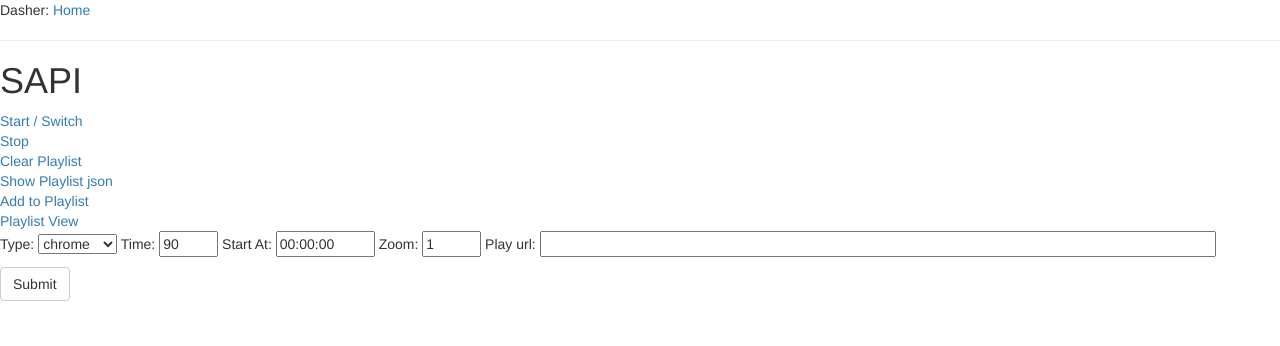
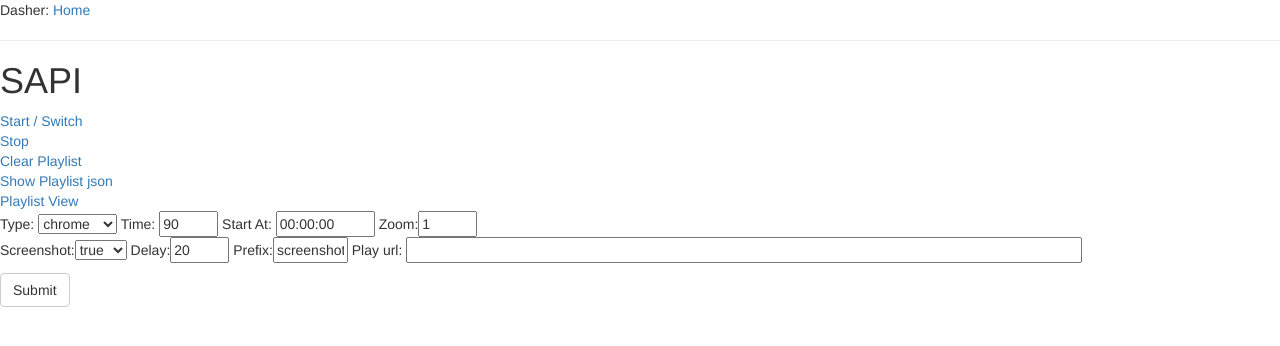
Before and after one commit to jakobant/dasher, a Flask app: page /playlist_view in a window 1280 px wide. Shown: the top 346 px of the page. Run offline with Flask 2, Linux system fonts and the light colour scheme; parts of the project's set-up code (start-up, migrations or seed data) failed here and were passed over; some libraries are stand-ins or nearby versions.

Commit message:
Enable screenshots

```diff
--- a/server.py
+++ b/server.py
@@ -157,7 +157,10 @@ def add_playlist():
         startat = request.args.get('startat')
         type = request.args.get('type')
         zoom = request.args.get('zoom')
-        json = {'url': url, 'time': time, 'startat': startat, 'type': type, 'zoom': zoom}
+        screenshot = request.args.get('screenshot')
+        delay = request.args.get('delay')
+        prefix = request.args.get('prefix')
+        json = {'url': url, 'time': time, 'startat': startat, 'type': type, 'zoom': zoom, 'screenshot': screenshot, 'delay': delay, 'prefix': prefix}
         print (json['url'])
         looper.add_to_playlist(json)
         return make_response(jsonify({'result': 'Success'}), 200)
--- a/templates/base.html
+++ b/templates/base.html
@@ -21,6 +21,9 @@
 				  type: $('select[name="type"]').val(),
 				  time: $('input[name="time"]').val(),
 				  zoom: $('input[name="zoom"]').val(),
+				  screenshot: $('select[name="screenshot"]').val(),
+				  delay: $('input[name="delay"]').val(),
+				  prefix: $('input[name="prefix"]').val(),
 				  startat: $('input[name="startat"]').val(),
 				}, function(data) {
 				  $("#result").text(data.result);
@@ -52,6 +55,9 @@
                  + "<th>Start at</th>"
                  + "<th>Play time</th>"
                  + "<th>Zoom</th>"
+                 + "<th>Screenshot</th>"
+                 + "<th>Delay</th>"
+                 + "<th>Prefix</th>"
                  + "<th>Url</th>"
                  + "</tr>";
 				$.each(data.sites, function(i, item) {
@@ -60,6 +66,9 @@
                  + "<td>" + item.startat + "</td>"
                  + "<td>" + item.time + "</td>"
                  + "<td>" + item.zoom + "</td>"
+                 + "<td>" + item.screenshot + "</td>"
+                 + "<td>" + item.delay + "</td>"
+                 + "<td>" + item.prefix + "</td>"
                  + "<td>" + item.url + "</td>"
                  + "</tr>";
 				  });
--- a/templates/playlist_view.html
+++ b/templates/playlist_view.html
@@ -8,7 +8,7 @@
   <div><a id=lnk-stop    href="/stop">Stop</a></div>
   <div><a id=lnk-clear    href="/clear_playlist">Clear Playlist</a></div>
   <div><a id=lnk-playlist href="/playlist">Show Playlist json</a></div>
-  <div><a id=lnk-add_playlist href="/add_to_playlist">Add to Playlist</a></div>
+  <!--<div><a id=lnk-add_playlist href="/add_to_playlist">Add to Playlist</a></div>-->
   <div><a href="/playlist_view">Playlist View</a></div>
 
 <form  method="get" name="add_to">
@@ -23,8 +23,10 @@
           <input type="text" name="time" size="4" value="90">
           Start At:
           <input type="text" name="startat" size="9" value="00:00:00">
-          Zoom:
-          <input type="text" name="zoom" size="4" value="1">
+          Zoom:<input type="text" name="zoom" size="4" value="1"><br>
+          Screenshot:<select name="screenshot"><option value="true">true</option><option value="false">false</option></select>
+          Delay:<input type="text" name="delay" size="4" value="20"/>
+          Prefix:<input type="text" name="prefix" size="6" value="screenshot"/>
           Play url:
         <input type="text" name="url" size="80">
       </p>
```
